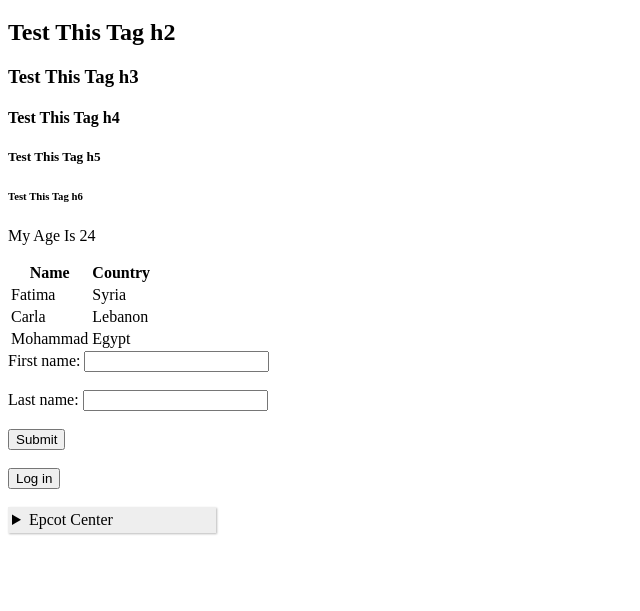
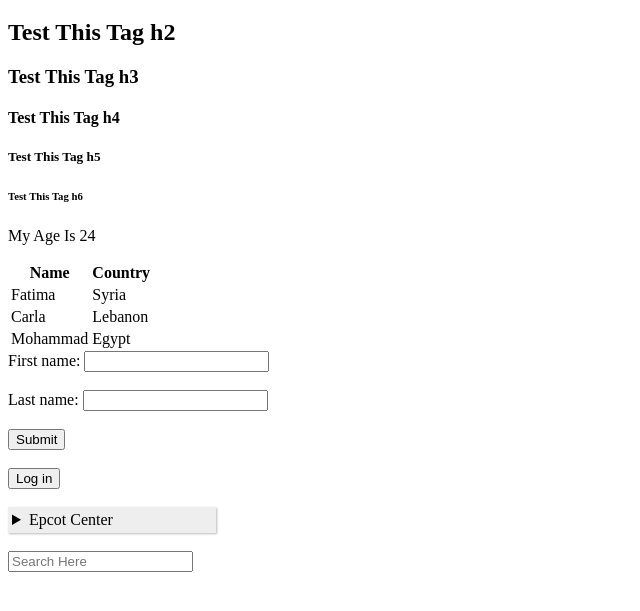
Before and after one commit to RawanIbrahim0/firstHtml, a plain HTML site: page index.html in a window 1280 px wide. Shown: the part 61-672 px from the top of the page, without its empty margins (0-640 px from the left). Drawn offline with Linux system fonts and the light colour scheme.

Commit message:
add Example for Search Tag

```diff
--- a/index.html
+++ b/index.html
@@ -66,5 +66,10 @@
         <p>Epcot is a theme park at Walt Disney World Resort featuring exciting attractions, international pavilions, award-winning fireworks and seasonal special events.</p>
       </details>
       <br>
+      <search>
+        <form>
+          <input name="fsrch" id="fsrch" placeholder="Search Here">
+        </form>
+      </search>
 </body>
 </html>
```
